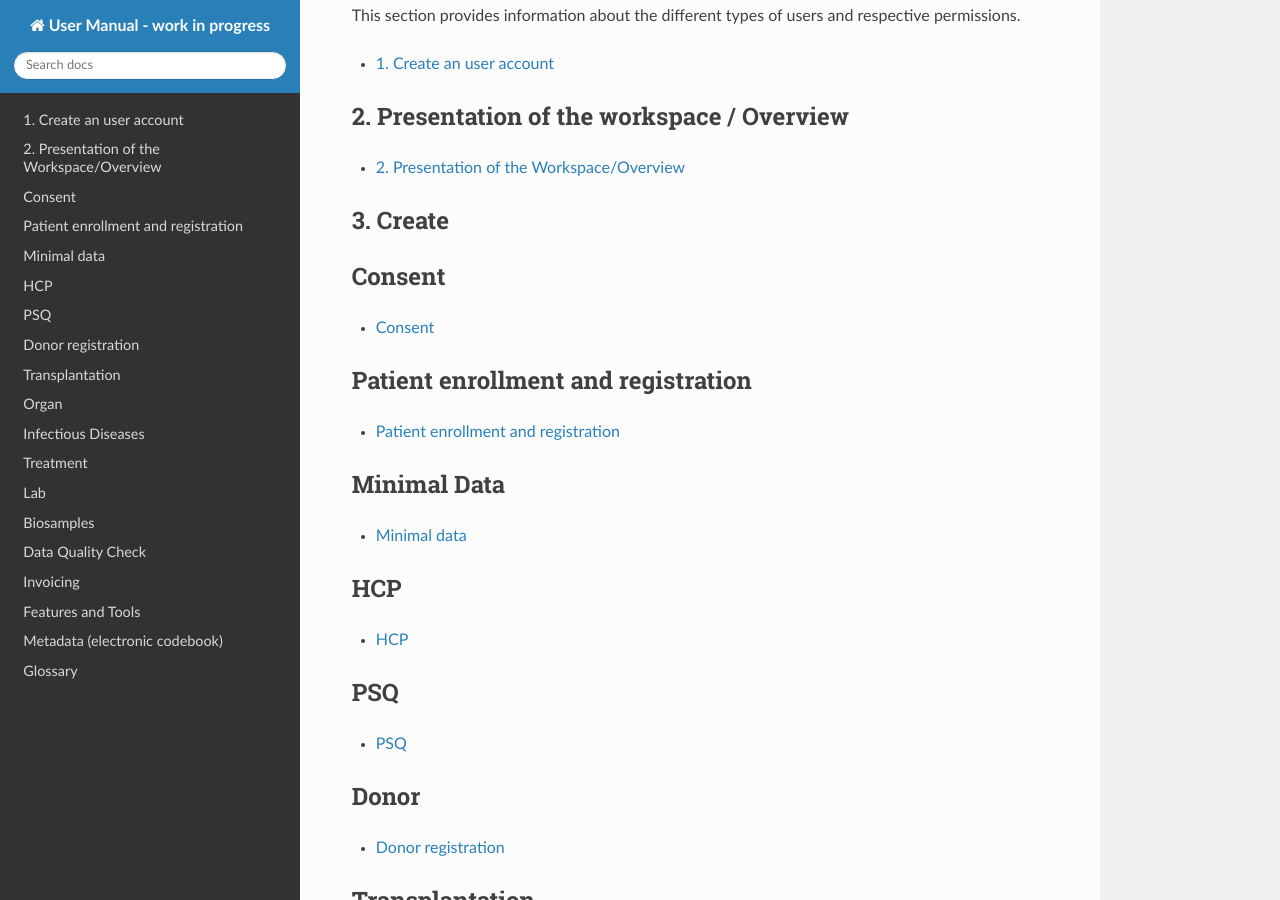
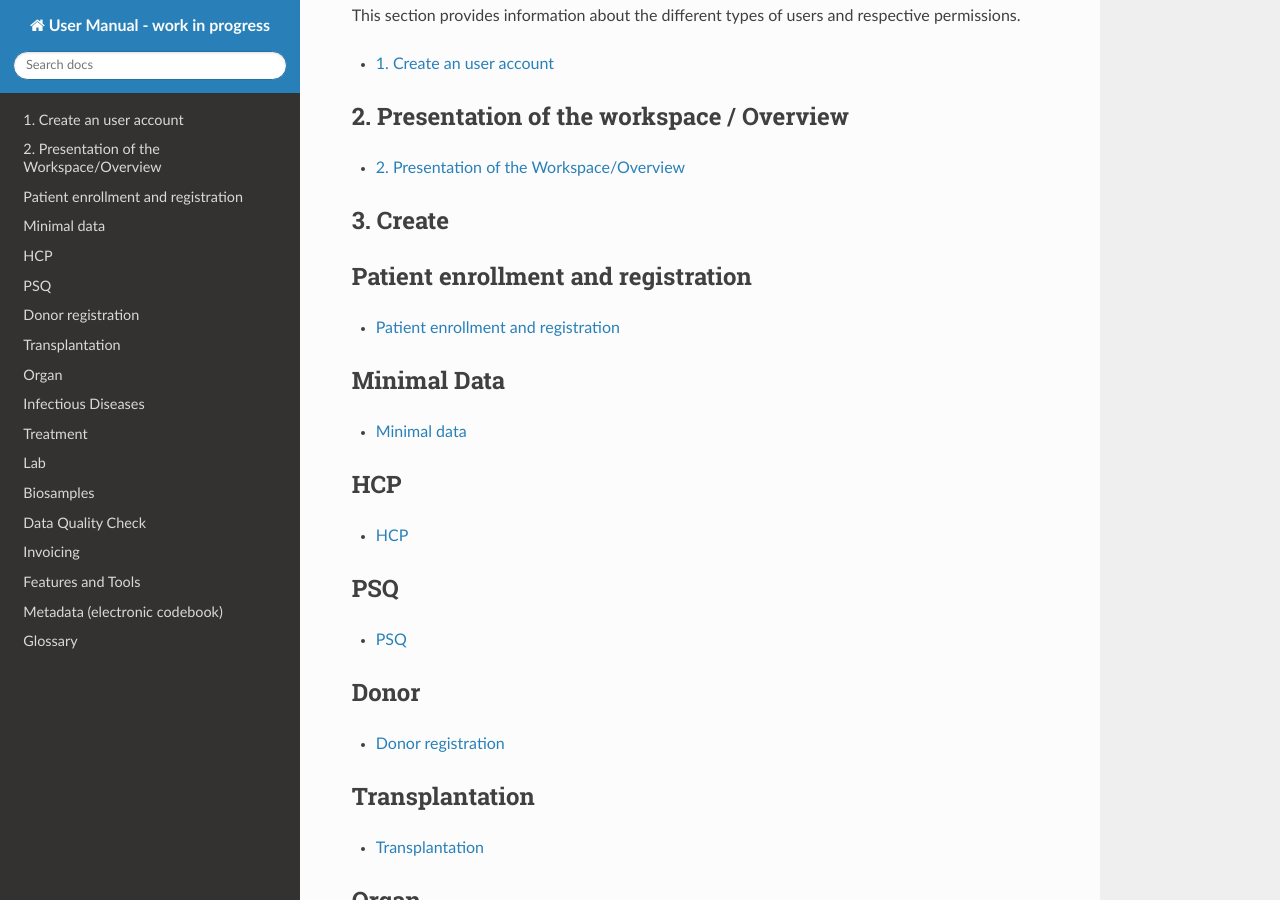
Before and after one commit to swiss-transplant-cohort-study/3LC-user-manual, a Sphinx documentation site: the page built from docs/source/index.rst, in a window 1280 px wide and 900 px high, scrolled down 534 px. Built offline with Sphinx 7.4.7 and the Read the Docs theme 3.1.0, drawn with Linux system fonts in a browser that asks for light colours; pages that are not in the unit, such as notebooks, are missing from menus.

Commit message:
Update index.rst

```diff
--- a/docs/source/index.rst
+++ b/docs/source/index.rst
@@ -35,13 +35,6 @@ This section provides information about the different types of users and respect
    :maxdepth: 1
 
    :CreatePatDon
-
-Consent
-**********
-.. toctree::
-   :maxdepth: 1
-
-   consent
 
 Patient enrollment and registration
 **************************************
```
